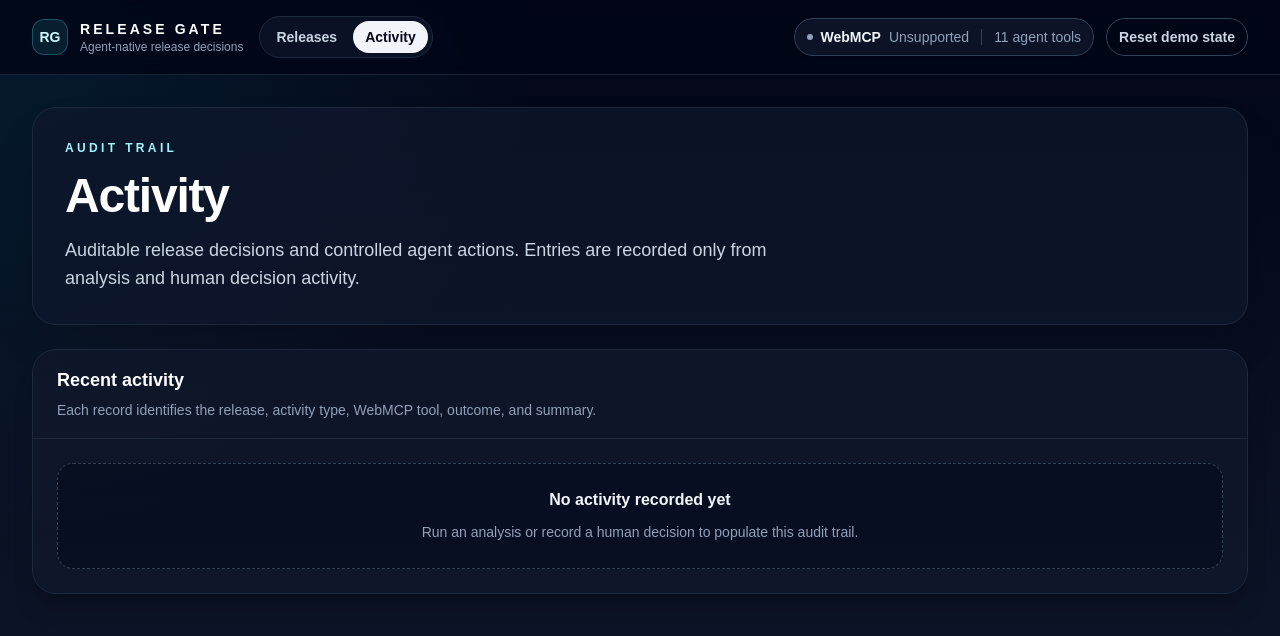
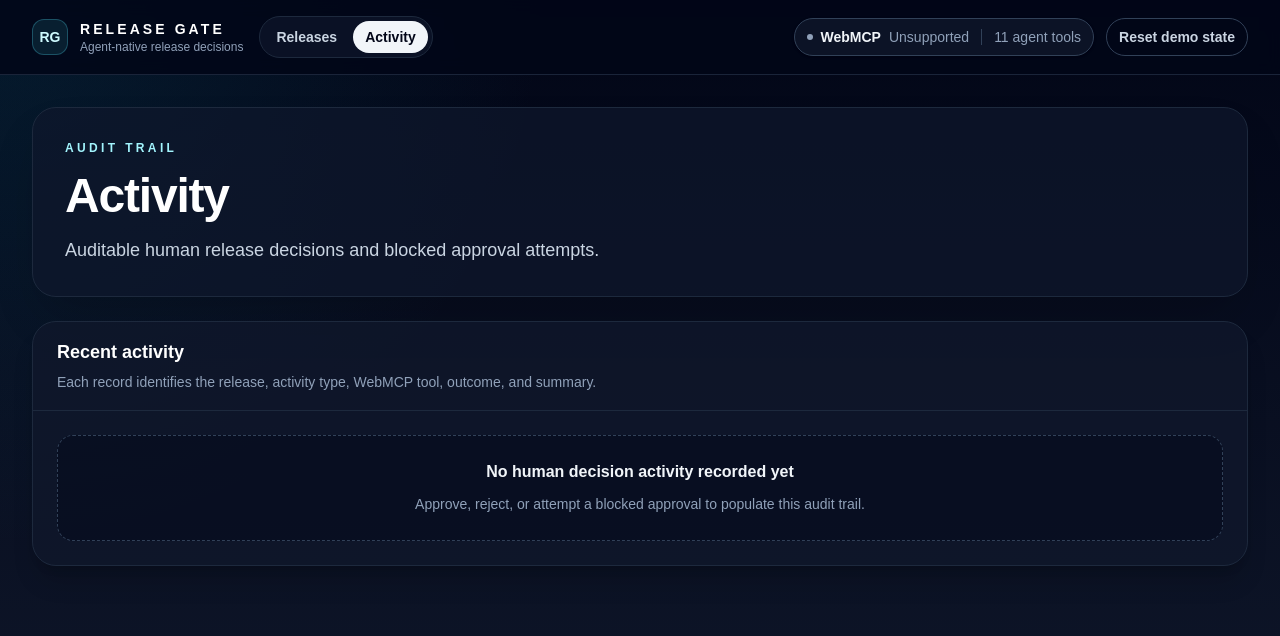
Before and after one commit to JankoD84/release-gate, a Next.js app: page /activity in a window 1280 px wide. Shown: the top 636 px of the page. Built offline with nearby package versions, Linux system fonts and the light colour scheme.

Commit message:
fix: refine Release Gate audit and blocked approval UX

```diff
--- a/src/app/activity/page.tsx
+++ b/src/app/activity/page.tsx
@@ -55,7 +55,7 @@ export default function ActivityPage() {
         <Hero
           eyebrow="Audit trail"
           title="Activity"
-          subtitle="Auditable release decisions and controlled agent actions. Entries are recorded only from analysis and human decision activity."
+          subtitle="Auditable human release decisions and blocked approval attempts."
         />
 
         <Panel className="overflow-hidden">
@@ -67,8 +67,8 @@ export default function ActivityPage() {
           {activities.length === 0 ? (
             <div className="p-6">
               <EmptyState
-                title="No activity recorded yet"
-                body="Run an analysis or record a human decision to populate this audit trail."
+                title="No human decision activity recorded yet"
+                body="Approve, reject, or attempt a blocked approval to populate this audit trail."
               />
             </div>
           ) : (
--- a/src/app/page.tsx
+++ b/src/app/page.tsx
@@ -148,7 +148,7 @@ export default function Home() {
               subtitle="Deterministic recommendations are derived from CI, test, security, and change-risk evidence."
             />
             <div className="overflow-x-auto">
-              <table className="w-full min-w-215 text-left text-sm">
+              <table className="w-full min-w-200 text-left text-sm">
                 <thead className="bg-slate-950/70 text-xs uppercase tracking-[0.16em] text-slate-500">
                   <tr>
                     <th className="px-6 py-3 font-semibold">Release</th>
--- a/src/app/releases/[releaseId]/page.tsx
+++ b/src/app/releases/[releaseId]/page.tsx
@@ -196,6 +196,7 @@ function HumanDecisionPanel({
   setAcknowledgement: (value: boolean) => void;
 }) {
   const canApprove = analysis.decision !== "NO_GO" && acknowledgement;
+  const approveButtonLabel = analysis.decision === "NO_GO" ? "Approval blocked" : `Approve ${formatDecisionLabel(analysis.decision)}`;
 
   return (
     <Panel className="overflow-hidden">
@@ -263,7 +264,7 @@ function HumanDecisionPanel({
                 onClick={onApprove}
                 type="button"
               >
-                Approve {formatDecisionLabel(analysis.decision)}
+                {approveButtonLabel}
               </button>
               <button
                 className="rounded-full border border-rose-300/35 px-4 py-2 text-sm font-semibold text-rose-100 transition hover:border-rose-200 hover:bg-rose-400/10 focus:outline-none focus-visible:ring-2 focus-visible:ring-rose-200"
--- a/src/components/release-gate/ui.tsx
+++ b/src/components/release-gate/ui.tsx
@@ -261,7 +261,7 @@ export function ErrorState({ code, title, body }: { code: string; title: string;
 
 export function ActivityTypeBadge({ activity }: { activity: ActivityRecord }) {
   if (activity.type === "APPROVAL" && activity.outcome === "RELEASE_BLOCKED") {
-    return <Badge tone="blocked">Blocked approval</Badge>;
+    return <Badge tone="blocked">Blocked approval / RELEASE_BLOCKED</Badge>;
   }
 
   if (activity.type === "APPROVAL") return <Badge tone="go">Approval</Badge>;
```
